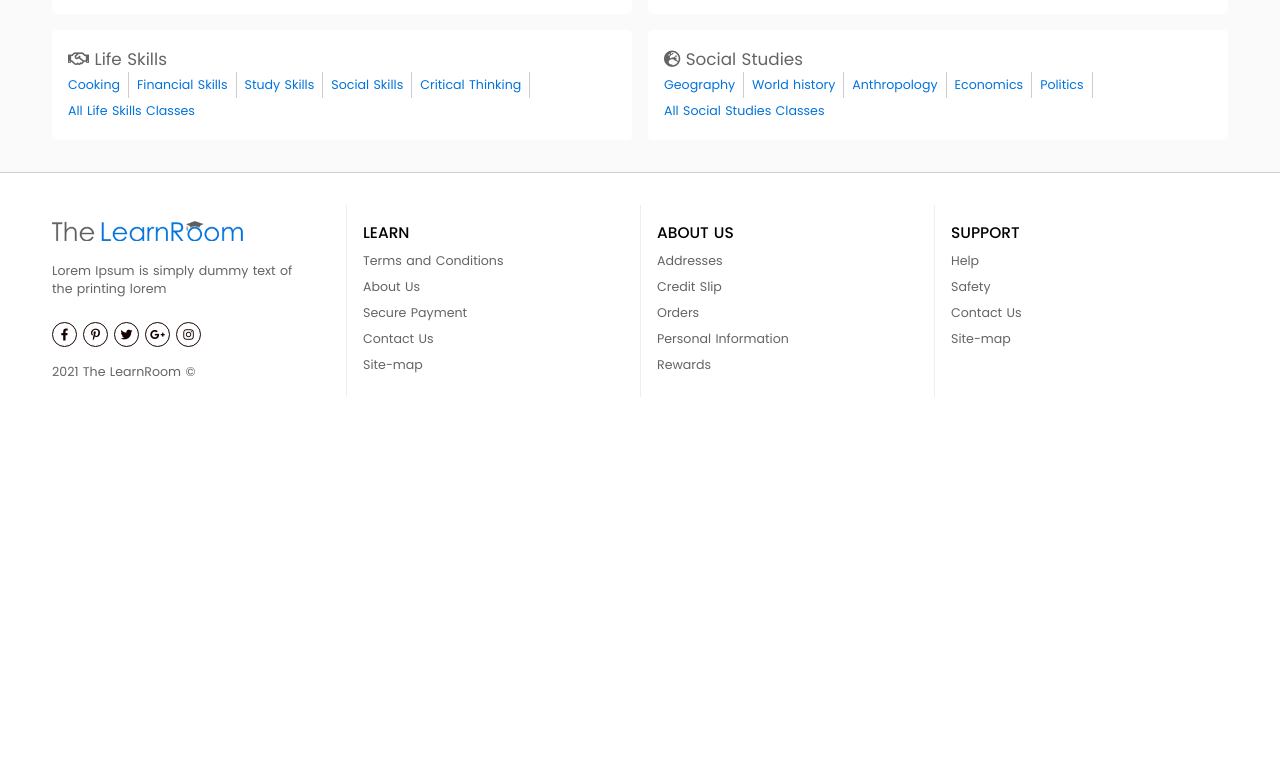
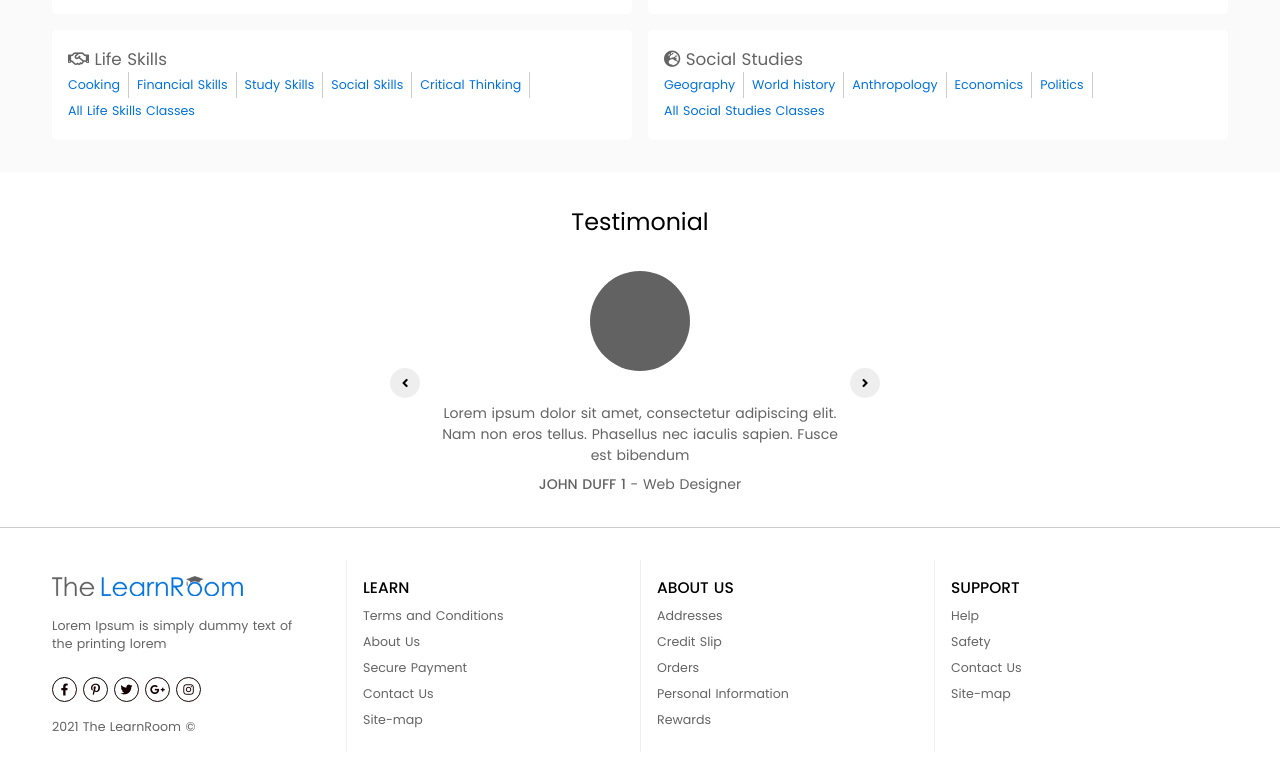
Before and after one commit to dev-davexoyinbo/thelearnroom, a Nuxt app: page / in a window 1280 px wide. Shown: the part 2280-3050 px from the top of the page. Before the commit the page ends 2725 px from the top, so only its background shows below. Built offline with nearby package versions, Linux system fonts and the light colour scheme.

Commit message:
Testimonial section

```diff
--- /dev/null
+++ b/components/page_specific/home/TestimonialSection.vue
@@ -0,0 +1,148 @@
+<template>
+  <section id="testimonial-section">
+    <h1 class="heading">Testimonial</h1>
+    <div class="testimonials-container">
+      <div class="angle-container left">
+        <button @click="scrollCardsContainer(-1)">
+          <i class="fas fa-angle-left"></i>
+        </button>
+      </div>
+      <div class="cards-container" ref="cardsContainer">
+        <div class="card" v-for="i in 5" :key="i">
+          <div class="profile-photo"></div>
+          <div class="highlight">
+            Lorem ipsum dolor sit amet, consectetur adipiscing elit. Nam non
+            eros tellus. Phasellus nec iaculis sapien. Fusce est bibendum
+          </div>
+          <div class="author">
+            <span class="name">john duff {{ i }} </span>
+            <span>- Web Designer</span>
+          </div>
+        </div>
+      </div>
+      <div class="angle-container right">
+        <button @click="scrollCardsContainer(1)">
+          <i class="fas fa-angle-right"></i>
+        </button>
+      </div>
+    </div>
+  </section>
+</template>
+
+<script>
+export default {
+  methods: {
+    scrollCardsContainer(val) {
+      const mVal = val < 0 ? -1 : 1;
+      const cardsContainer = this.$refs.cardsContainer;
+
+      if (cardsContainer.getElementsByClassName("card").length == 0) return;
+
+      const firstCard = cardsContainer.getElementsByClassName("card")[0];
+      const width = parseFloat(
+        getComputedStyle(firstCard).width.trim().replace(/px$/, "")
+      );
+      const marginRight = parseFloat(
+        getComputedStyle(firstCard).marginRight.trim().replace(/px$/, "")
+      );
+
+      let scrollValue = width + marginRight;
+
+      const currentScrollPosition = cardsContainer.scrollLeft;
+      let newScrollPosition = currentScrollPosition + scrollValue * mVal;
+      newScrollPosition -= newScrollPosition % scrollValue;
+
+      if (mVal < 0) newScrollPosition += scrollValue;
+
+      cardsContainer.scroll(newScrollPosition, 0);
+      //   debugger
+    },
+  },
+};
+</script>
+
+<style lang="scss">
+@import "~assets/styles/variables";
+#testimonial-section {
+  margin-top: 16px 0;
+  padding: 32px var(--body-padding);
+
+  & > .heading {
+    color: black;
+    font-weight: 400;
+    font-size: 1.7rem;
+    margin-bottom: 8px;
+    text-align: center;
+    margin-bottom: 32px;
+  }
+
+  .testimonials-container {
+    display: grid;
+    grid-template-columns: 40px 1fr 40px;
+    gap: 10px;
+    width: 500px;
+    max-width: 100%;
+    margin-right: auto;
+    margin-left: auto;
+    align-items: center;
+    justify-content: center;
+    .angle-container {
+      button {
+        background: $neutralHighlight;
+        cursor: pointer;
+        height: 30px;
+        width: 30px;
+        border-radius: 50%;
+        border: none;
+        outline: none;
+        &:active {
+          outline: none;
+        }
+      }
+    }
+
+    .cards-container {
+      display: flex;
+      flex-wrap: nowrap;
+      overflow-x: auto;
+      scrollbar-width: none;
+      scroll-behavior: smooth;
+      /* Firefox */
+      -ms-overflow-style: none;
+      /* IE 10+ */
+      &::-webkit-scrollbar {
+        width: 0px;
+        height: 0px;
+        background: transparent;
+        /* Chrome/Safari/Webkit */
+      }
+      .card {
+        width: 100%;
+        min-width: 100%;
+        max-width: 100%;
+        margin-right: 16px;
+        display: flex;
+        flex-direction: column;
+        align-items: center;
+        text-align: center;
+        .profile-photo {
+          height: 100px;
+          width: 100px;
+          border-radius: 50%;
+          background: $darkBorderGray;
+          margin-bottom: 32px;
+        }
+
+        .highlight {
+          margin-bottom: 8px;
+        }
+
+        .author .name {
+          text-transform: uppercase;
+          font-weight: 500;
+        }
+      }
+    }
+  }
+}
+</style>
--- a/pages/index.vue
+++ b/pages/index.vue
@@ -4,6 +4,7 @@
     <online-classes-section />
     <customize-child-learning-section />
     <classes-by-subject-section />
+    <testimonial-section />
   </div>
 </template>
 
@@ -12,8 +13,9 @@ import ClassesBySubjectSection from '~/components/page_specific/home/ClassesBySu
 import CustomizeChildLearningSection from '~/components/page_specific/home/CustomizeChildLearningSection.vue';
 import HeroSection from "~/components/page_specific/home/HeroSection.vue";
 import OnlineClassesSection from "~/components/page_specific/home/OnlineClassesSection.vue";
+import TestimonialSection from '~/components/page_specific/home/TestimonialSection.vue';
 export default {
-  components: { HeroSection, OnlineClassesSection, CustomizeChildLearningSection, ClassesBySubjectSection },
+  components: { HeroSection, OnlineClassesSection, CustomizeChildLearningSection, ClassesBySubjectSection, TestimonialSection },
   layout: "home",
 };
 </script>
```
